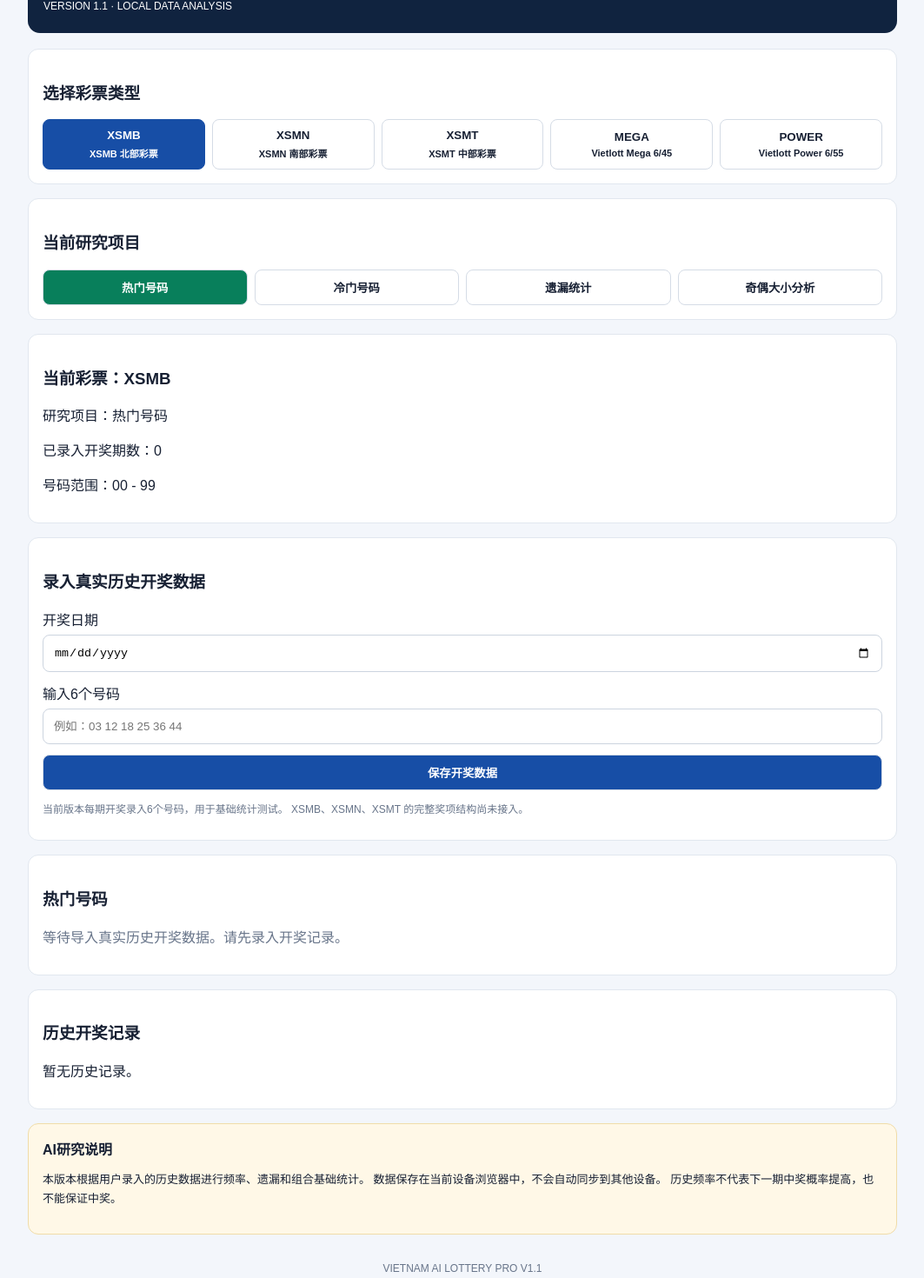
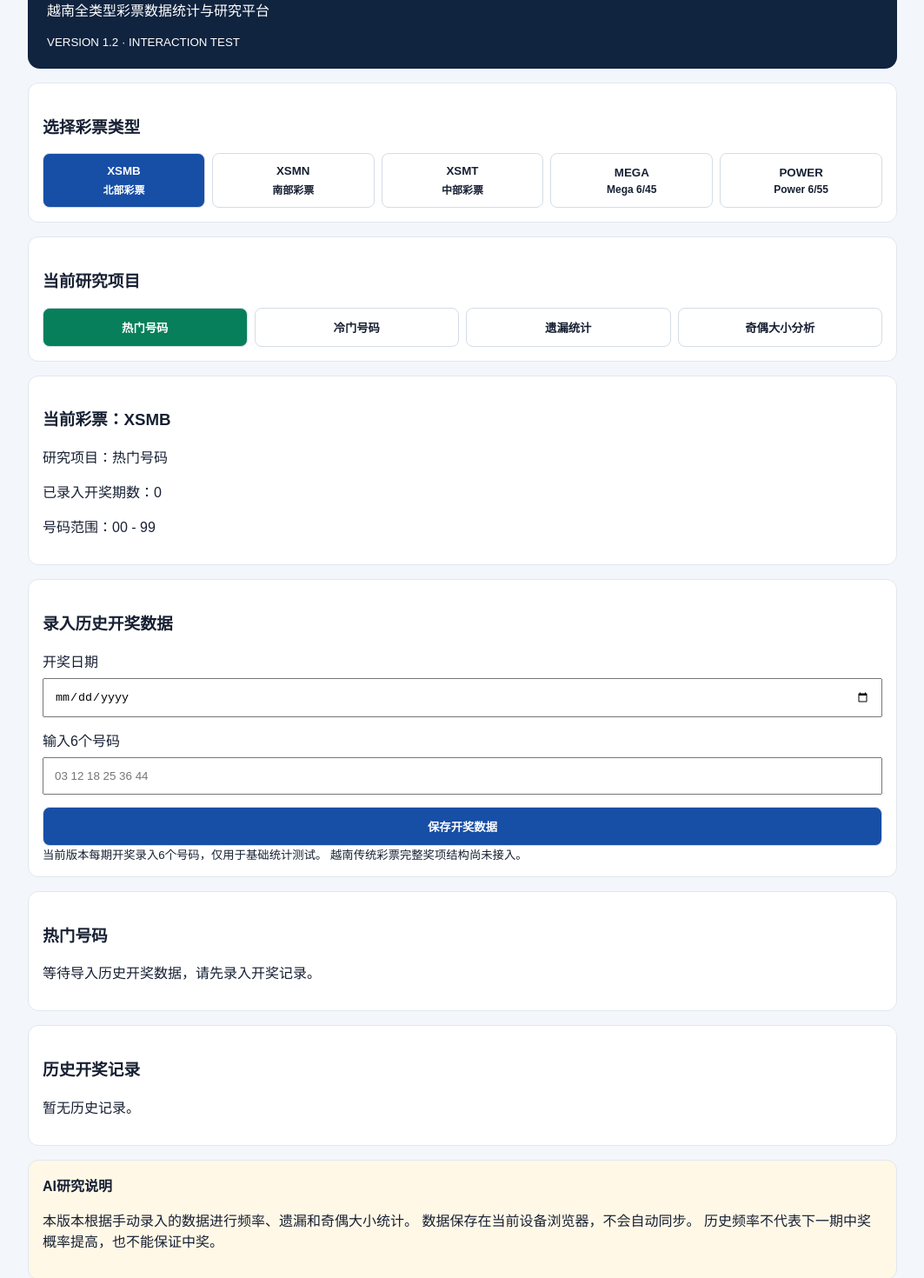
Before and after one commit to aut13093-max/vietnam-ai-lottery-pro, a Next.js app: page / in a window 1280 px wide. Shown: the part 137-1607 px from the top of the page at 87% size, without its empty margins (108-1171 px from the left). Built offline with nearby package versions, Linux system fonts and the light colour scheme.

Commit message:
更新 page.js

```diff
--- a/app/page.js
+++ b/app/page.js
@@ -4,14 +4,15 @@
 import { useEffect, useMemo, useState } from "react";
 
 const LOTTERIES = [
-  { id: "XSMB", name: "XSMB 北部彩票", min: 0, max: 99 },
-  { id: "XSMN", name: "XSMN 南部彩票", min: 0, max: 99 },
-  { id: "XSMT", name: "XSMT 中部彩票", min: 0, max: 99 },
-  { id: "MEGA", name: "Vietlott Mega 6/45", min: 1, max: 45 },
-  { id: "POWER", name: "Vietlott Power 6/55", min: 1, max: 55 }
+  { id: "XSMB", name: "北部彩票", min: 0, max: 99 },
+  { id: "XSMN", name: "南部彩票", min: 0, max: 99 },
+  { id: "XSMT", name: "中部彩票", min: 0, max: 99 },
+  { id: "MEGA", name: "Mega 6/45", min: 1, max: 45 },
+  { id: "POWER", name: "Power 6/55", min: 1, max: 55 }
 ];
 
 const STORAGE_KEY = "vietnam_ai_lottery_pro_v1";
+const RESEARCH = ["热门号码", "冷门号码", "遗漏统计", "奇偶大小分析"];
 
 export default function Home() {
   const [selected, setSelected] = useState("XSMB");
@@ -22,7 +23,8 @@ export default function Home() {
   const [message, setMessage] = useState("");
   const [loaded, setLoaded] = useState(false);
 
-  const lottery = LOTTERIES.find((item) => item.id === selected);
+  const lottery = LOTTERIES.find(x => x.id === selected);
+  const currentDraws = draws[selected] || [];
 
   useEffect(() => {
     try {
@@ -36,65 +38,60 @@ export default function Home() {
 
   useEffect(() => {
     if (loaded) {
+      try {
         localStorage.setItem(STORAGE_KEY, JSON.stringify(draws));
+      } catch {
+        setMessage("本机保存失败，请检查浏览器存储设置");
+      }
     }
   }, [draws, loaded]);
-
-  const currentDraws = draws[selected] || [];
 
   const stats = useMemo(() => {
     const frequency = {};
     const lastSeen = {};
-
-    for (let i = 0; i <= 99; i++) {
-      frequency[i] = 0;
-    }
-
-    currentDraws.forEach((draw, index) => {
-      draw.numbers.forEach((number) => {
-        frequency[number]++;
-        if (lastSeen[number] === undefined) {
-          lastSeen[number] = index;
-        }
-      });
-    });
 
     const allNumbers = Array.from(
       { length: lottery.max - lottery.min + 1 },
       (_, i) => i + lottery.min
     );
 
+    allNumbers.forEach(n => frequency[n] = 0);
+
+    currentDraws.forEach((draw, index) => {
+      draw.numbers.forEach(n => {
+        frequency[n] = (frequency[n] || 0) + 1;
+        if (lastSeen[n] === undefined) lastSeen[n] = index;
+      });
+    });
+
     const sorted = [...allNumbers].sort(
       (a, b) => frequency[b] - frequency[a] || a - b
     );
 
-    const omission = allNumbers.map((number) => ({
-      number,
-      count:
-        lastSeen[number] === undefined
+    const omission = allNumbers.map(n => ({
+      number: n,
+      count: lastSeen[n] === undefined
         ? currentDraws.length
-          : lastSeen[number]
+        : lastSeen[n]
     }));
 
-    const odd = allNumbers.filter((n) => n % 2 !== 0);
-    const even = allNumbers.filter((n) => n % 2 === 0);
-    const middle = (lottery.min + lottery.max) / 2;
-
-    const big = allNumbers.filter((n) => n > middle);
-    const small = allNumbers.filter((n) => n <= middle);
-
     return {
-      allNumbers,
       frequency,
-      hot: sorted.filter((n) => frequency[n] > 0).slice(0, 10),
+      hot: sorted.filter(n => frequency[n] > 0).slice(0, 10),
       cold: [...sorted].reverse().slice(0, 10),
-      omission: omission.sort((a, b) => b.count - a.count).slice(0, 10),
-      odd: odd.length,
-      even: even.length,
-      big: big.length,
-      small: small.length
+      omission: omission.sort((a, b) => b.count - a.count).slice(0, 10)
     };
   }, [currentDraws, lottery]);
+
+  function formatNumber(n) {
+    return String(n).padStart(2, "0");
+  }
+
+  function selectLottery(id) {
+    alert("JavaScript 按钮正常运行");
+    setSelected(id);
+    setMessage("");
+  }
 
   function addDraw(event) {
     event.preventDefault();
@@ -106,21 +103,21 @@ export default function Home() {
       .map(Number);
 
     if (numbers.length !== 6) {
-      setMessage("请准确输入6个号码，用空格或逗号分隔。");
+      setMessage("请输入准确的6个号码，用空格分隔。");
       return;
     }
 
-    if (
-      numbers.some(
-        (n) =>
+    if (numbers.some(n =>
       !Number.isInteger(n) ||
       n < lottery.min ||
       n > lottery.max
-      )
-    ) {
-      setMessage(
-        `号码范围错误。${selected} 的范围是 ${lottery.min} 至 ${lottery.max}。`
-      );
+    )) {
+      setMessage(`号码范围错误：${lottery.min} 至 ${lottery.max}`);
+      return;
+    }
+
+    if (new Set(numbers).size !== 6) {
+      setMessage("6个号码不能重复。");
       return;
     }
 
@@ -130,9 +127,9 @@ export default function Home() {
       numbers
     };
 
-    setDraws((previous) => ({
-      ...previous,
-      [selected]: [newDraw, ...(previous[selected] || [])]
+    setDraws(prev => ({
+      ...prev,
+      [selected]: [newDraw, ...(prev[selected] || [])]
     }));
 
     setNumbersInput("");
@@ -140,101 +137,88 @@ export default function Home() {
   }
 
   function deleteDraw(id) {
-    if (!window.confirm("确定删除这条开奖记录吗？")) return;
+    if (!window.confirm("确定删除这条记录吗？")) return;
 
-    setDraws((previous) => ({
-      ...previous,
-      [selected]: (previous[selected] || []).filter(
-        (draw) => draw.id !== id
-      )
+    setDraws(prev => ({
+      ...prev,
+      [selected]: prev[selected].filter(d => d.id !== id)
     }));
   }
 
   function clearCurrent() {
-    if (!window.confirm("确定删除当前彩票的全部历史数据吗？")) return;
+    if (!window.confirm("确定清空当前彩票全部记录吗？")) return;
 
-    setDraws((previous) => ({
-      ...previous,
+    setDraws(prev => ({
+      ...prev,
       [selected]: []
     }));
-    setMessage("当前彩票历史数据已清空。");
+
+    setMessage("当前彩票记录已清空。");
   }
 
-  function formatNumber(number) {
-    return String(number).padStart(2, "0");
-  }
-
-  const panelStyle = {
-    background: "#ffffff",
+  const panel = {
+    background: "#fff",
     border: "1px solid #e1e7ef",
-    borderRadius: "12px",
-    padding: "16px",
-    marginBottom: "16px"
+    borderRadius: 12,
+    padding: 16,
+    marginBottom: 16
   };
 
-  const buttonStyle = {
-    padding: "10px 14px",
-    borderRadius: "8px",
+  const button = {
+    padding: "12px 10px",
+    borderRadius: 8,
     border: "1px solid #d5dce6",
-    background: "#ffffff",
+    background: "#fff",
     cursor: "pointer",
-    fontWeight: "bold"
+    fontWeight: "bold",
+    touchAction: "manipulation"
   };
 
   return (
     <main style={{
       minHeight: "100vh",
+      padding: 16,
       background: "#f3f6fb",
       color: "#172033",
-      padding: "18px",
       fontFamily: "Arial, sans-serif"
     }}>
-      <div style={{ maxWidth: "1000px", margin: "auto" }}>
+      <div style={{ maxWidth: 1000, margin: "auto" }}>
 
         <header style={{
           background: "#10233f",
-          color: "white",
-          borderRadius: "14px",
-          padding: "24px 18px",
-          marginBottom: "18px"
+          color: "#fff",
+          padding: 22,
+          borderRadius: 14,
+          marginBottom: 16
         }}>
-          <div style={{ color: "#69d6ff", fontSize: "12px" }}>
+          <div style={{ color: "#69d6ff" }}>
             AI STATISTICS PLATFORM
           </div>
-          <h1 style={{ margin: "8px 0", fontSize: "25px" }}>
-            VIETNAM AI LOTTERY PRO
-          </h1>
-          <p style={{ margin: 0, color: "#d5e1f2" }}>
-            越南全类型彩票数据统计与研究平台
-          </p>
-          <div style={{ marginTop: "12px", fontSize: "12px" }}>
-            VERSION 1.1 · LOCAL DATA ANALYSIS
-          </div>
+          <h1>VIETNAM AI LOTTERY PRO</h1>
+          <p>越南全类型彩票数据统计与研究平台</p>
+          <small>VERSION 1.2 · INTERACTION TEST</small>
         </header>
 
-        <section style={panelStyle}>
+        <section style={panel}>
           <h3>选择彩票类型</h3>
           <div style={{
             display: "grid",
-            gridTemplateColumns: "repeat(auto-fit,minmax(135px,1fr))",
-            gap: "8px"
+            gridTemplateColumns: "repeat(auto-fit,minmax(120px,1fr))",
+            gap: 8
           }}>
-            {LOTTERIES.map((item) => (
+            {LOTTERIES.map(item => (
               <button
                 key={item.id}
-                onClick={() => {
-                  setSelected(item.id);
-                  setMessage("");
-                }}
+                type="button"
+                onClick={() => selectLottery(item.id)}
                 style={{
-                  ...buttonStyle,
+                  ...button,
                   background: selected === item.id ? "#174ea6" : "#fff",
-                  color: selected === item.id ? "#fff" : "#172033",
-                  borderColor: selected === item.id ? "#174ea6" : "#d5dce6"
+                  color: selected === item.id ? "#fff" : "#172033"
                 }}
               >
                 {item.id}
-                <div style={{ fontSize: "11px", marginTop: "5px" }}>
+                <div style={{ fontSize: 12, marginTop: 5 }}>
                   {item.name}
                 </div>
               </button>
@@ -242,83 +226,73 @@ export default function Home() {
           </div>
         </section>
 
-        <section style={panelStyle}>
+        <section style={panel}>
           <h3>当前研究项目</h3>
           <div style={{
             display: "grid",
-            gridTemplateColumns: "repeat(auto-fit,minmax(130px,1fr))",
-            gap: "8px"
+            gridTemplateColumns: "repeat(auto-fit,minmax(120px,1fr))",
+            gap: 8
           }}>
-            {["热门号码", "冷门号码", "遗漏统计", "奇偶大小分析"].map(
-              (item) => (
+            {RESEARCH.map(item => (
               <button
                 key={item}
+                type="button"
                 onClick={() => setResearch(item)}
                 style={{
-                    ...buttonStyle,
+                  ...button,
                   background: research === item ? "#087f5b" : "#fff",
                   color: research === item ? "#fff" : "#172033"
                 }}
               >
                 {item}
               </button>
-              )
-            )}
+            ))}
           </div>
         </section>
 
-        <section style={panelStyle}>
+        <section style={panel}>
           <h3>当前彩票：{selected}</h3>
           <p>研究项目：{research}</p>
           <p>已录入开奖期数：{currentDraws.length}</p>
           <p>号码范围：{formatNumber(lottery.min)} - {formatNumber(lottery.max)}</p>
         </section>
 
-        <section style={panelStyle}>
-          <h3>录入真实历史开奖数据</h3>
+        <section style={panel}>
+          <h3>录入历史开奖数据</h3>
           <form onSubmit={addDraw}>
-            <label style={{ display: "block", marginBottom: "6px" }}>
-              开奖日期
-            </label>
+            <label>开奖日期</label>
             <input
               type="date"
               value={drawDate}
-              onChange={(e) => setDrawDate(e.target.value)}
+              onChange={e => setDrawDate(e.target.value)}
               style={{
                 width: "100%",
-                padding: "12px",
-                border: "1px solid #ccd4df",
-                borderRadius: "8px",
-                marginBottom: "12px"
+                padding: 12,
+                margin: "8px 0 14px",
+                boxSizing: "border-box"
               }}
             />
 
-            <label style={{ display: "block", marginBottom: "6px" }}>
-              输入6个号码
-            </label>
+            <label>输入6个号码</label>
             <input
               type="text"
               value={numbersInput}
-              onChange={(e) => setNumbersInput(e.target.value)}
-              placeholder="例如：03 12 18 25 36 44"
+              onChange={e => setNumbersInput(e.target.value)}
+              placeholder="03 12 18 25 36 44"
               style={{
                 width: "100%",
-                padding: "12px",
-                border: "1px solid #ccd4df",
-                borderRadius: "8px",
-                marginBottom: "12px"
+                padding: 12,
+                margin: "8px 0 14px",
+                boxSizing: "border-box"
               }}
             />
 
-            <button
-              type="submit"
-              style={{
-                ...buttonStyle,
+            <button type="submit" style={{
+              ...button,
+              width: "100%",
               background: "#174ea6",
-                color: "white",
-                width: "100%"
-              }}
-            >
+              color: "#fff"
+            }}>
               保存开奖数据
             </button>
           </form>
@@ -329,160 +303,120 @@ export default function Home() {
             </p>
           )}
 
-          <p style={{ fontSize: "12px", color: "#68758a" }}>
-            当前版本每期开奖录入6个号码，用于基础统计测试。
-            XSMB、XSMN、XSMT 的完整奖项结构尚未接入。
-          </p>
+          <small>
+            当前版本每期开奖录入6个号码，仅用于基础统计测试。
+            越南传统彩票完整奖项结构尚未接入。
+          </small>
         </section>
 
-        <section style={panelStyle}>
+        <section style={panel}>
           <h3>{research}</h3>
 
           {currentDraws.length === 0 ? (
-            <p style={{ color: "#68758a" }}>
-              等待导入真实历史开奖数据。请先录入开奖记录。
-            </p>
+            <p>等待导入历史开奖数据，请先录入开奖记录。</p>
           ) : (
             <>
-              {research === "热门号码" && (
-                <div>
-                  <p>出现次数最多的前10个号码：</p>
-                  {stats.hot.map((n) => (
+              {research === "热门号码" && stats.hot.map(n => (
                 <span key={n} style={{
                   display: "inline-block",
+                  padding: 12,
+                  margin: 5,
+                  borderRadius: "50%",
                   background: "#e3f2fd",
-                      color: "#174ea6",
-                      borderRadius: "50%",
-                      padding: "12px",
-                      margin: "5px",
-                      fontWeight: "bold"
+                  color: "#174ea6"
                 }}>
                   {formatNumber(n)} ({stats.frequency[n]})
                 </span>
               ))}
-                </div>
-              )}
 
-              {research === "冷门号码" && (
-                <div>
-                  <p>出现次数较少的前10个号码：</p>
-                  {stats.cold.map((n) => (
+              {research === "冷门号码" && stats.cold.map(n => (
                 <span key={n} style={{
                   display: "inline-block",
+                  padding: 12,
+                  margin: 5,
+                  borderRadius: "50%",
                   background: "#fff0e6",
-                      color: "#b45309",
-                      borderRadius: "50%",
-                      padding: "12px",
-                      margin: "5px",
-                      fontWeight: "bold"
+                  color: "#b45309"
                 }}>
                   {formatNumber(n)} ({stats.frequency[n]})
                 </span>
               ))}
-                </div>
-              )}
 
               {research === "遗漏统计" && (
-                <div style={{ overflowX: "auto" }}>
-                  <p>距离最近一次出现的开奖期数：</p>
                 <table style={{
                   width: "100%",
-                    borderCollapse: "collapse",
-                    textAlign: "center"
+                  textAlign: "center",
+                  borderCollapse: "collapse"
                 }}>
                   <thead>
                     <tr>
-                        <th style={{ padding: "9px", background: "#edf1f7" }}>
-                          号码
-                        </th>
-                        <th style={{ padding: "9px", background: "#edf1f7" }}>
-                          遗漏期数
-                        </th>
+                      <th>号码</th>
+                      <th>遗漏期数</th>
                     </tr>
                   </thead>
                   <tbody>
-                      {stats.omission.map((item) => (
+                    {stats.omission.map(item => (
                       <tr key={item.number}>
-                          <td style={{ padding: "8px", borderBottom: "1px solid #eee" }}>
-                            {formatNumber(item.number)}
-                          </td>
-                          <td style={{ padding: "8px", borderBottom: "1px solid #eee" }}>
-                            {item.count}
-                          </td>
+                        <td>{formatNumber(item.number)}</td>
+                        <td>{item.count}</td>
                       </tr>
                     ))}
                   </tbody>
                 </table>
-                </div>
               )}
 
-              {research === "奇偶大小分析" && (
+              {research === "奇偶大小分析" && (() => {
+                const nums = currentDraws.flatMap(d => d.numbers);
+                const odd = nums.filter(n => n % 2 !== 0).length;
+                const even = nums.length - odd;
+                const middle = (lottery.min + lottery.max) / 2;
+                const big = nums.filter(n => n > middle).length;
+                const small = nums.length - big;
+
+                return (
                   <div>
-                  <p>号码范围内的分类数量：</p>
-                  <p>奇数：{stats.odd}</p>
-                  <p>偶数：{stats.even}</p>
-                  <p>大数：{stats.big}</p>
-                  <p>小数：{stats.small}</p>
-                  <hr />
-                  <p>当前历史数据总号码数：{
-                    currentDraws.reduce(
-                      (sum, draw) => sum + draw.numbers.length, 0
-                    )
-                  }</p>
-                  <p>历史奇数出现次数：{
-                    currentDraws.reduce(
-                      (sum, draw) =>
-                        sum + draw.numbers.filter((n) => n % 2 !== 0).length,
-                      0
-                    )
-                  }</p>
-                  <p>历史偶数出现次数：{
-                    currentDraws.reduce(
-                      (sum, draw) =>
-                        sum + draw.numbers.filter((n) => n % 2 === 0).length,
-                      0
-                    )
-                  }</p>
+                    <p>历史号码总数：{nums.length}</p>
+                    <p>奇数出现次数：{odd}</p>
+                    <p>偶数出现次数：{even}</p>
+                    <p>大数出现次数：{big}</p>
+                    <p>小数出现次数：{small}</p>
                   </div>
-              )}
+                );
+              })()}
             </>
           )}
         </section>
 
-        <section style={panelStyle}>
+        <section style={panel}>
           <h3>历史开奖记录</h3>
 
           {currentDraws.length === 0 ? (
             <p>暂无历史记录。</p>
           ) : (
-            currentDraws.map((draw) => (
+            currentDraws.map(draw => (
               <div key={draw.id} style={{
-                borderBottom: "1px solid #e5e9f0",
-                padding: "12px 0"
+                padding: "12px 0",
+                borderBottom: "1px solid #eee"
               }}>
                 <strong>{draw.date}</strong>
                 <div style={{ margin: "8px 0" }}>
-                  {draw.numbers.map((n, index) => (
-                    <span key={index} style={{
+                  {draw.numbers.map((n, i) => (
+                    <span key={i} style={{
                       display: "inline-block",
+                      padding: 9,
+                      margin: 3,
+                      borderRadius: "50%",
                       background: "#edf3ff",
-                      color: "#174ea6",
-                      borderRadius: "50%",
-                      padding: "9px",
-                      margin: "3px",
-                      fontWeight: "bold"
+                      color: "#174ea6"
                     }}>
                       {formatNumber(n)}
                     </span>
                   ))}
                 </div>
                 <button
+                  type="button"
                   onClick={() => deleteDraw(draw.id)}
-                  style={{
-                    ...buttonStyle,
-                    color: "#b42318",
-                    fontSize: "12px"
-                  }}
+                  style={button}
                 >
                   删除记录
                 </button>
@@ -492,11 +426,12 @@ export default function Home() {
 
           {currentDraws.length > 0 && (
             <button
+              type="button"
               onClick={clearCurrent}
               style={{
-                ...buttonStyle,
+                ...button,
                 color: "#b42318",
-                marginTop: "14px"
+                marginTop: 12
               }}
             >
               清空当前彩票数据
@@ -505,28 +440,25 @@ export default function Home() {
         </section>
 
         <section style={{
-          background: "#fff8e7",
-          border: "1px solid #f0dca8",
-          borderRadius: "12px",
-          padding: "16px",
-          marginBottom: "20px"
+          ...panel,
+          background: "#fff8e7"
         }}>
           <strong>AI研究说明</strong>
-          <p style={{ fontSize: "13px", lineHeight: "1.7" }}>
-            本版本根据用户录入的历史数据进行频率、遗漏和组合基础统计。
-            数据保存在当前设备浏览器中，不会自动同步到其他设备。
+          <p>
+            本版本根据手动录入的数据进行频率、遗漏和奇偶大小统计。
+            数据保存在当前设备浏览器，不会自动同步。
             历史频率不代表下一期中奖概率提高，也不能保证中奖。
           </p>
         </section>
 
         <footer style={{
           textAlign: "center",
-          color: "#68758a",
-          fontSize: "12px",
-          padding: "12px"
+          padding: 12,
+          color: "#68758a"
         }}>
-          VIETNAM AI LOTTERY PRO V1.1
+          VIETNAM AI LOTTERY PRO V1.2
         </footer>
+
       </div>
     </main>
   );
```
Lines whose indentation alone changed are shown as unchanged.
